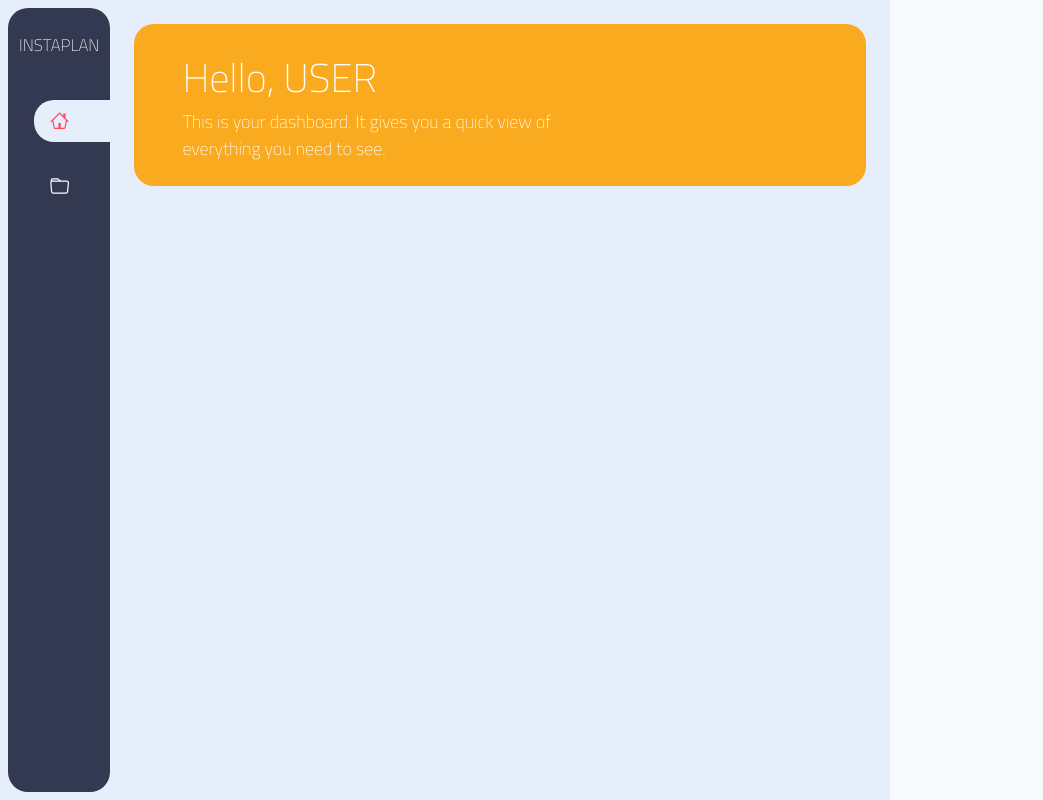
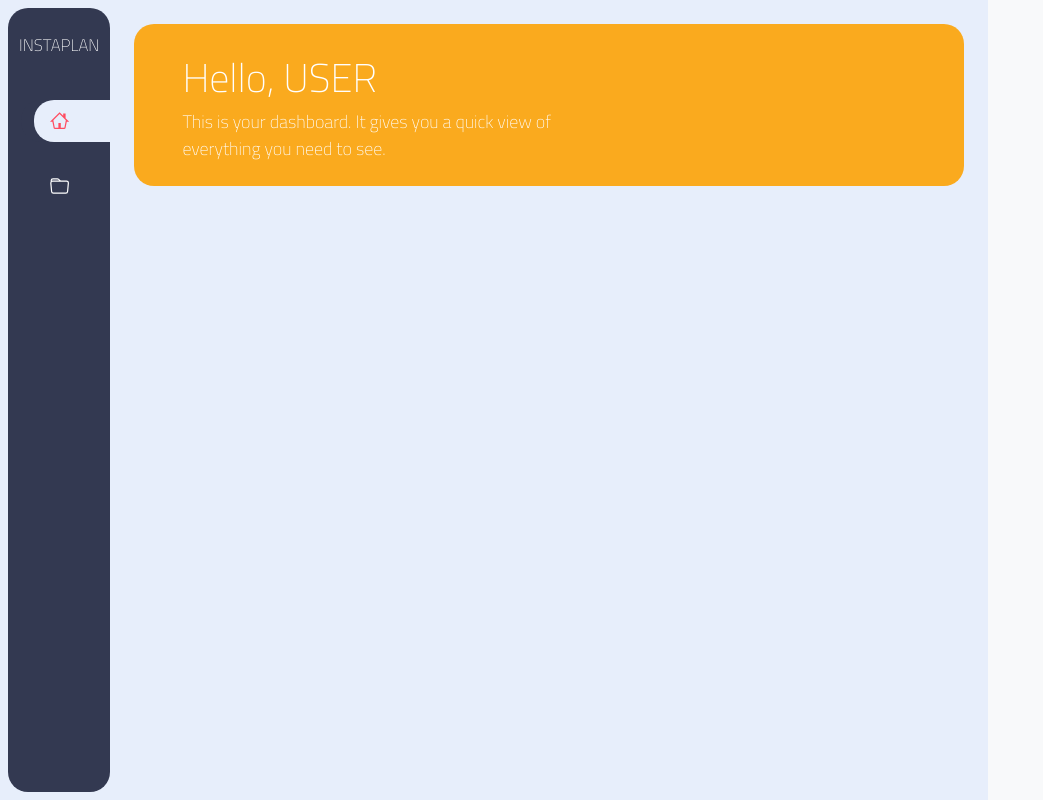
Before and after one commit to jordanmccollam/instaplan, a React (Create React App) app in the folder client/: page / in a window 1280 px wide. Shown: the whole page, without its empty margins (0-1043 px from the left). Built offline with nearby package versions, Linux system fonts and the light colour scheme.

Commit message:
Minor tweaks and added animation

```diff
--- a/client/src/components/Card/_card.scss
+++ b/client/src/components/Card/_card.scss
@@ -5,7 +5,6 @@
     position: relative;
     border-radius: $radius;
     background-color: $dark;
-    box-shadow: $shadow;
 
     &-primary {
         background-color: $primary;
--- a/client/src/sass/_anim.scss
+++ b/client/src/sass/_anim.scss
@@ -36,3 +36,41 @@
               transform: scale(1);
     }
   }
+
+  .slide-top {
+    -webkit-animation: slide-top 0.5s cubic-bezier(0.250, 0.460, 0.450, 0.940) both;
+            animation: slide-top 0.5s cubic-bezier(0.250, 0.460, 0.450, 0.940) both;
+  }
+
+  /* ----------------------------------------------
+ * Generated by Animista on 2021-4-13 11:4:45
+ * Licensed under FreeBSD License.
+ * See http://animista.net/license for more info.
+ * w: http://animista.net, t: @cssanimista
+ * ---------------------------------------------- */
+
+/**
+ * ----------------------------------------
+ * animation slide-top
+ * ----------------------------------------
+ */
+@-webkit-keyframes slide-top {
+  0% {
+    -webkit-transform: translateY(100px);
+            transform: translateY(100px);
+  }
+  100% {
+    -webkit-transform: translateY(0px);
+            transform: translateY(0px);
+  }
+}
+@keyframes slide-top {
+  0% {
+    -webkit-transform: translateY(100px);
+            transform: translateY(100px);
+  }
+  100% {
+    -webkit-transform: translateY(0px);
+            transform: translateY(0px);
+  }
+}
--- a/client/src/sass/_variables.scss
+++ b/client/src/sass/_variables.scss
@@ -107,6 +107,7 @@ $grey-00: #EFEFEF;
  */
 
 $primary: #faaa1e;
+// $primary: #90b1aa;
 $primary-80: darken($primary, 40%);
 $primary-70: darken($primary, 30%);
 $primary-60: darken($primary, 20%);
@@ -140,6 +141,7 @@ $success-10: lighten($success, 30%);
 $success-00: lighten($success, 40%);
 
 $dark: #333951;
+// $dark: #d76735;
 $dark-80: darken($dark, 40%);
 $dark-70: darken($dark, 30%);
 $dark-60: darken($dark, 20%);
@@ -153,9 +155,8 @@ $dark-00: lighten($dark, 40%);
 /*
  *  UI
  */
-// $bg: #333951;
-// $bg:#f8f2dc;
 $bg: #e7eefb;
+// $bg: #f2edd9;
 $text-color: #000000;
 
 $radius: 20px;
@@ -166,6 +167,6 @@ $font-secondary: 'Titillium Web', sans-serif;
 $transition: 0.2s;
 
 $shadow-color: rgba(0, 0, 0, 0.3);
-// $shadow: 2px 2px 3px $shadow-color;
+$shadow: 5px 5px 1px;
 $shadow: none !important;
 $shadow-hover: 3px 3px 16px rgba(0,0,0,0.05);
--- a/client/src/screens/Home/Home.js
+++ b/client/src/screens/Home/Home.js
@@ -15,11 +15,12 @@ const Home = (props) => {
 
   return (
     <Row className={`${props.className} ${classnames(classes)}`}>
-      <Col lg={8} className="p-4">
+      <Col lg={9} className="p-4">
         <Hero
           kind="primary"
           title={`Hello, USER`}
           subtitle="This is your dashboard. It gives you a quick view of everything you need to see."
+          className="slide-top"
         />
       </Col>
       <Col className="full bg-light">
--- a/client/src/screens/Projects/Projects.js
+++ b/client/src/screens/Projects/Projects.js
@@ -19,11 +19,12 @@ const Projects = (props) => {
 
   return (
     <Row className={`${props.className} ${classnames(classes)}`}>
-      <Col lg={8} className="p-4">
+      <Col lg={9} className="p-4">
         <Hero
           kind="danger"
           title={`Projects`}
           subtitle="Manage your projects here"
+          className="slide-top"
         />
       </Col>
       <Col className="full bg-light">
```
